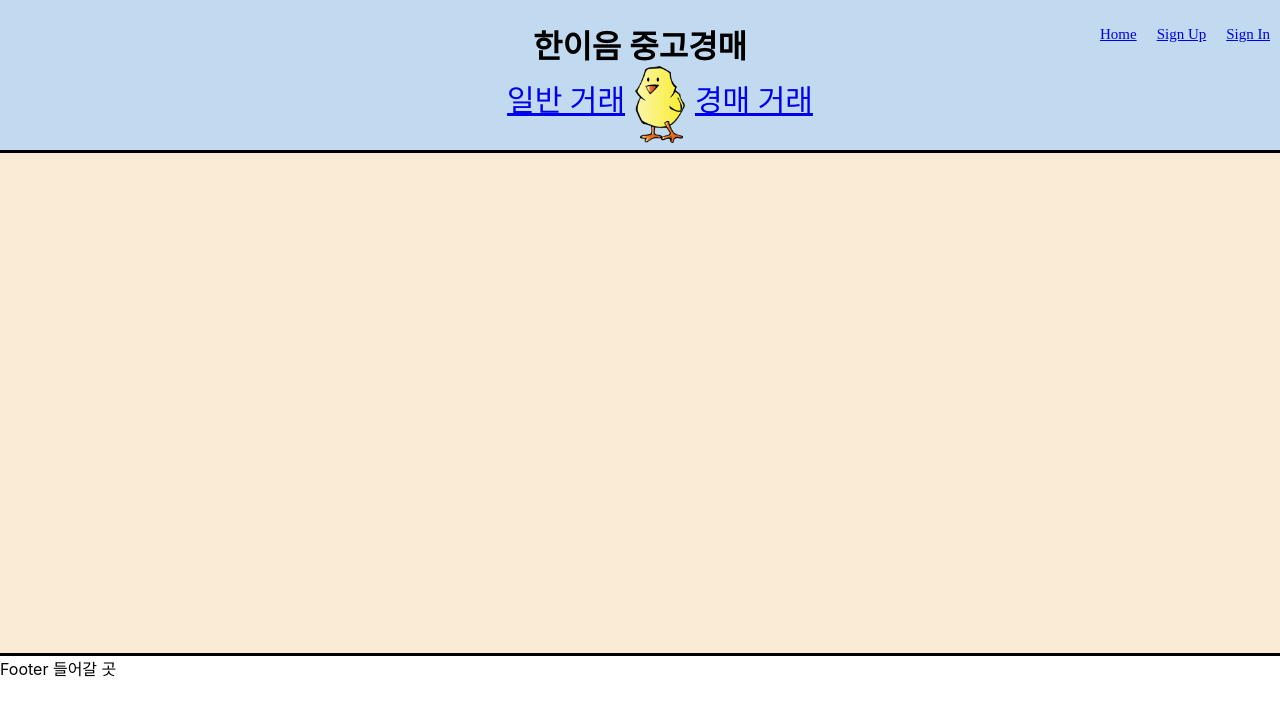
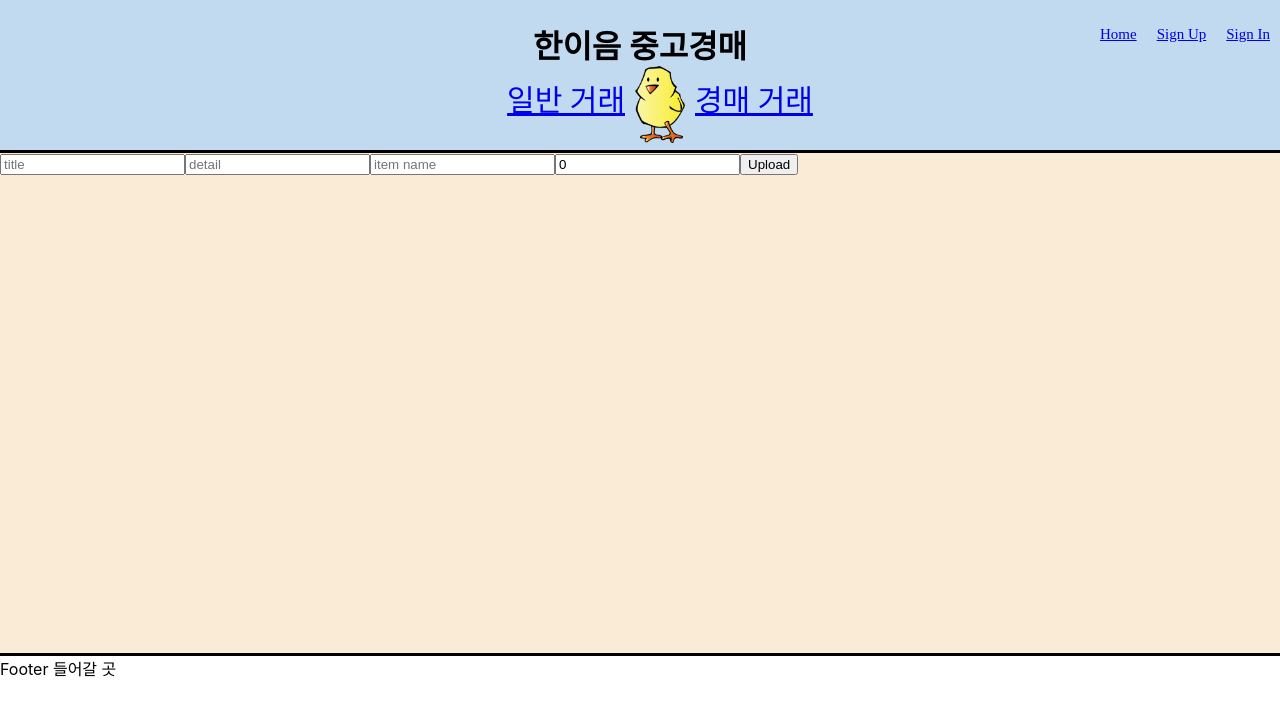
Before and after one commit to hyuntall/VintageAction, a React (Create React App) app in the folder frontend/hanium-client/: page /vintage-upload in a window 1280 px wide. Shown: the top 716 px of the page. Built offline with nearby package versions, Linux system fonts and the light colour scheme.

Commit message:
Add component to updalod vintage

```diff
--- a/frontend/hanium-client/src/components/AppRouter.js
+++ b/frontend/hanium-client/src/components/AppRouter.js
@@ -7,6 +7,7 @@ import Profile from "../routes/Profile";
 import ItemNavigation from "./ItemNavigation";
 import Navigation from "./Navigation";
 import Header from "./Header";
+import VintageUpload from "../routes/VintageUpload";
 const AppRouter = ({ isLoggedIn, memberObj, refreshMember }) => {
     return (
         <Router>
@@ -17,6 +18,7 @@ const AppRouter = ({ isLoggedIn, memberObj, refreshMember }) => {
                         <Route path='/sign-up' element={<SignUp refreshMember={refreshMember}/>}/>
                         <Route path='/sign-in' element={<SignIn refreshMember={refreshMember}/>}/>
                         <Route path='/profile' element={<Profile memberObj={memberObj}/>}/>
+                        <Route path='/vintage-upload' element={<VintageUpload memberObj={memberObj}/>}/>
                         <Route path='/' element={<Home/>}/>
                     </>
                 </Routes>
--- a/frontend/hanium-client/src/components/Navigation.js
+++ b/frontend/hanium-client/src/components/Navigation.js
@@ -19,7 +19,7 @@ const Navigation = ({ isLoggedIn, memberObj }) => {
                     </Link>
                 </li>
                 <li>
-                    <Link to="/" className="Home">
+                    <Link to="/" className="Home" >
                         Sign Out
                     </Link>
                 </li>
--- a/frontend/hanium-client/src/components/SignUpForm.js
+++ b/frontend/hanium-client/src/components/SignUpForm.js
@@ -83,7 +83,7 @@ const AuthForm =({refreshMember}) => {
 
                 <input type="submit"
                 className="authInput authSubmit"
-                value={newAccount ? "Create Account" : "Log In"}/>
+                value="Create Account"/>
                 {error && <span className="authError">{error}</span>}
             </form>
         </>
--- /dev/null
+++ b/frontend/hanium-client/src/components/VintageUploadForm.js
@@ -0,0 +1,85 @@
+import { React, useState} from "react";
+import axios from 'axios';
+import { useNavigate } from "react-router-dom";
+//import '../auth.css'
+
+const VintageUploadForm =({memberObj, refreshMember}) => {
+    const [title, setTitle] = useState("");
+    const [detail, setDetail] = useState("");
+    const [itemName, setItemName] = useState("");
+    const [price, setPrice] = useState(0);
+    const [error, setError] = useState(null)
+    //const [memberObj, setMemberObj] = useState(null);
+    const onChange = (event) => {
+        const {target: {name, value}} = event;
+        if(name === "title"){
+            setTitle(value)
+        }else if(name == "detail"){
+            setDetail(value)
+        }else if(name === "item-name"){
+            setItemName(value)
+        }else if(name === "price"){
+            setPrice(value)
+        }
+    }
+    const onSubmit = async (event) => {
+
+        event.preventDefault();
+        // 입력받은 데이터를 객체에 담아
+        // 회원가입 api에 post 요청
+
+        await axios.post('/api/vintage/new/', {
+            vintageTitle: title,
+            vintageDetail: detail,
+            itemName: itemName,
+            itemPrice: price
+        })
+        .then(response => {
+            console.log(response.data);
+        })
+        .catch(error => console.log(error.response.data))
+    };
+    return (
+        <>
+            <form onSubmit={onSubmit} className="container">
+                <input
+                name="title"
+                placeholder="title"
+                required
+                value={title}
+                onChange={onChange}
+                className="authInput"/>
+
+                <input
+                name="detail"
+                placeholder="detail"
+                required
+                value={detail}
+                onChange={onChange}
+                className="authInput"/>
+
+                <input
+                name="item-name"
+                placeholder="item name"
+                required
+                value={itemName}
+                onChange={onChange}
+                className="authInput"/>
+
+                <input
+                name="price"
+                placeholder="price"
+                required
+                value={price}
+                onChange={onChange}
+                className="authInput"/>
+
+                <input type="submit"
+                className="authInput authSubmit"
+                value="Upload"/>
+                {error && <span className="authError">{error}</span>}
+            </form>
+        </>
+    )
+}
+export default VintageUploadForm;
--- a/frontend/hanium-client/src/routes/Profile.js
+++ b/frontend/hanium-client/src/routes/Profile.js
@@ -1,5 +1,5 @@
 import React from "react";
-import { useLocation, useNavigate } from "react-router-dom";
+import { Link, useLocation, useNavigate } from "react-router-dom";
 
 const Profile = ({ memberObj }) => {
     const navigate = useNavigate();
@@ -15,6 +15,7 @@ const Profile = ({ memberObj }) => {
             <div>
                 ID: {memberObj.memberId}
             </div>
+            <Link to='/vintage-upload'>중고 상품 등록</Link>
             <button onClick={goBack}>Home</button>
         </>
     )
--- /dev/null
+++ b/frontend/hanium-client/src/routes/VintageUpload.js
@@ -0,0 +1,13 @@
+import React from "react";
+import VintageUploadForm from "../components/VintageUploadForm";
+
+const VintageUpload = () => {
+
+    return (
+        <div className="vintageUploadContainer">
+            <VintageUploadForm/>
+        </div>
+    )
+}
+
+export default VintageUpload;
```
